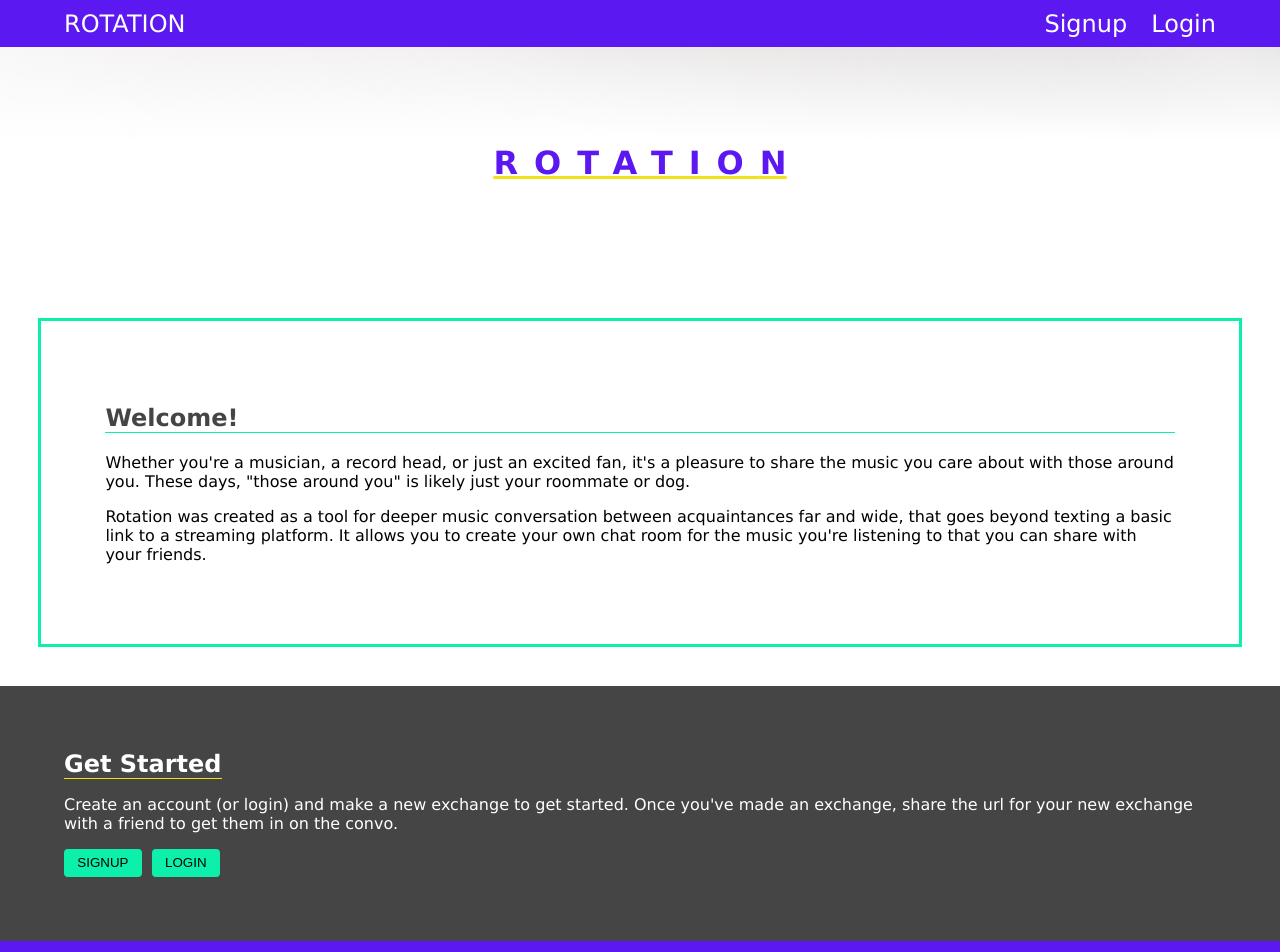
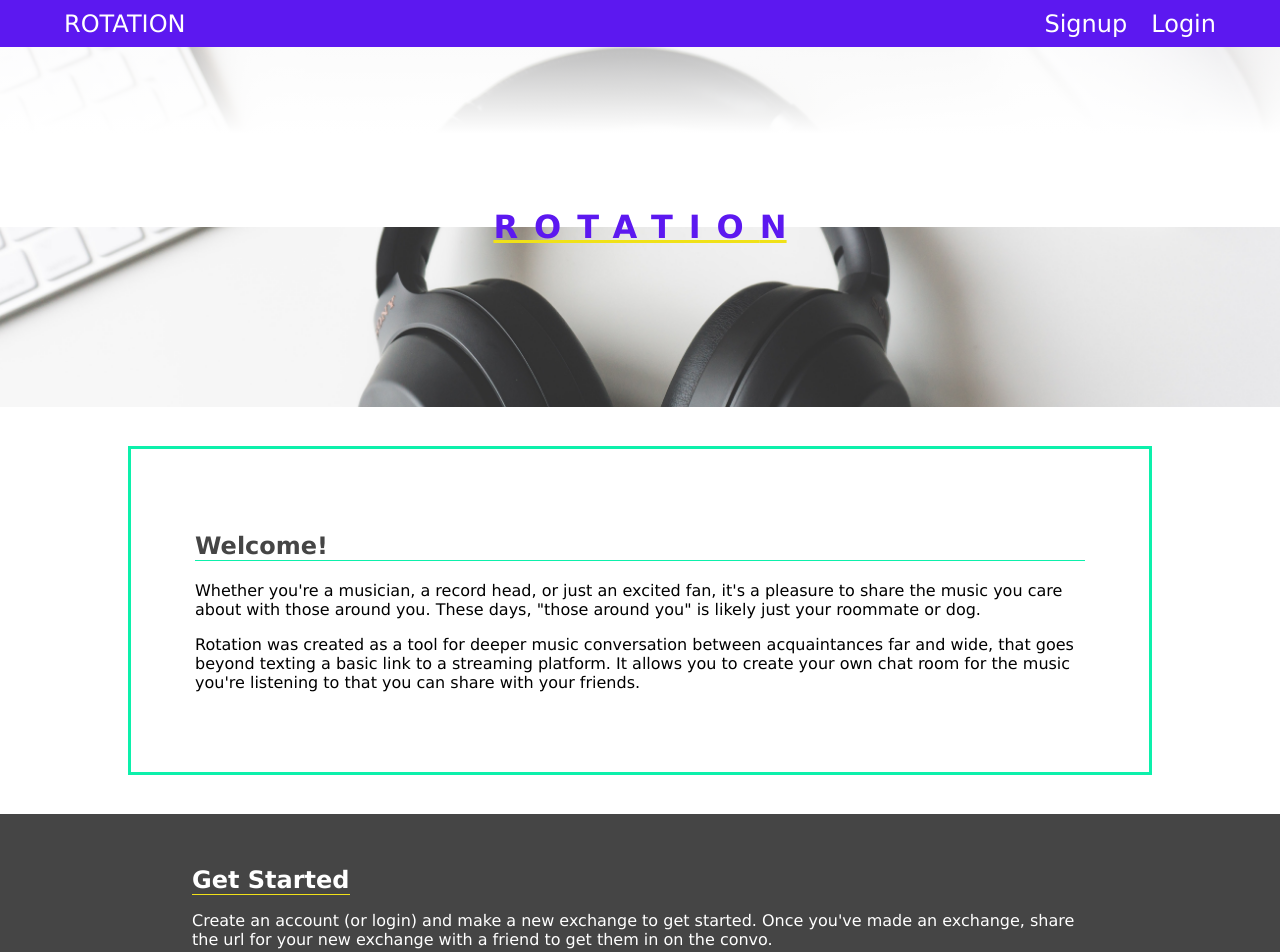
Before and after one commit to Tarv44/rec-client, a React (Create React App) app: page / in a window 1280 px wide. Shown: the top 952 px of the page. Built offline with nearby package versions, Linux system fonts and the light colour scheme.

Commit message:
Landing responsive layout

```diff
--- a/src/Landing/Landing.css
+++ b/src/Landing/Landing.css
@@ -70,3 +70,26 @@
 .account-buttons {
     text-align: center;
 }
+
+@media (min-width: 768px) {
+    .landing-header {
+        min-height: 35vh;
+    }
+}
+
+@media (min-width: 1280px) {
+    .landing-header {
+        min-height: 45vh;
+        background-position: center -180px;
+        background-image: linear-gradient(rgba(255, 255, 255, 0), rgba(255, 255, 255, 1) 74%),
+                      url('../img/keyboard-headphones.jpg');
+    }
+
+    .welcome-section {
+        margin: 3% 10%;
+    }
+
+    .get-started {
+        padding: 0 15%;
+    }
+}
--- a/src/config.js
+++ b/src/config.js
@@ -1,5 +1,5 @@
 const config = {
-    API_ENDPOINT: process.env.REACT_APP_API_ENDPOINT
+    API_ENDPOINT: 'http://localhost:8000/api' || process.env.REACT_APP_API_ENDPOINT
 }
 
 export default config
```
Also changed, not shown: 1 other file (tests, documents, lock files or other folders).
